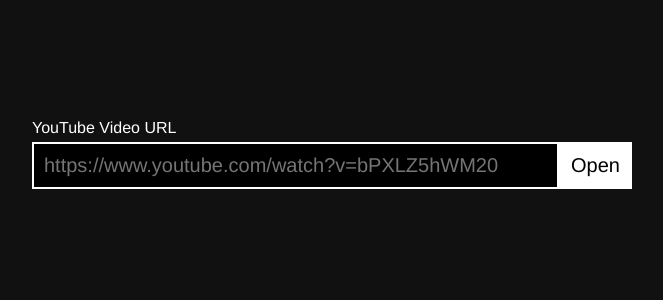
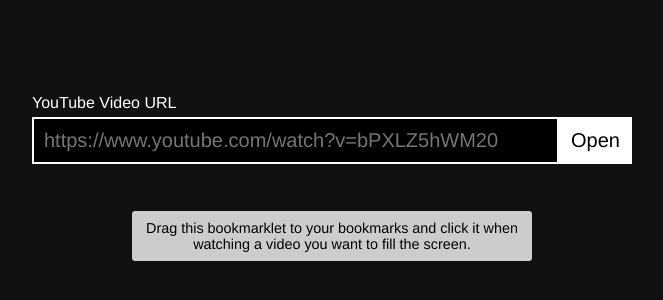
Before and after one commit to andrejewski/youtube-frame, a website: page index.html in a window 1280 px wide. Shown: the part 230-530 px from the top of the page, without its empty margins (308-971 px from the left). Drawn offline with Linux system fonts and the light colour scheme.

Commit message:
bookmarklet + hash

```diff
--- /dev/null
+++ b/bookmarklet.js
@@ -0,0 +1,6 @@
+
+// expanded
+window.location = 'http://andrejewski.github.io/youtube-frame#'+window.location.href.split('/').pop().split('=').pop();
+
+// link
+// javascript:(function()%7Bwindow.location%20%3D%20'http%3A%2F%2Fandrejewski.github.io%2Fyoutube-frame%23'%2Bwindow.location.href.split('%2F').pop().split('%3D').pop()%7D)()
--- a/index.css
+++ b/index.css
@@ -67,3 +67,21 @@
 }
 
 .warn {color: red;}
+
+.bookmarklet {
+  display: inline-block;
+  padding: 8px 12px;
+  font-size: 0.9em;
+  text-align: center;
+  text-decoration: none;
+  color: #000;
+  background-color: #ccc;
+  border: 1px solid transparent;
+  border-radius: 3px;
+  max-width: 400px;
+}
+
+.bookmarklet:hover {
+  background-color: #fff;
+  border-color: #fff;
+}
--- a/index.html
+++ b/index.html
@@ -14,6 +14,9 @@
         <input class='open' type='submit' value='Open'/>
       </div>
       <p class='warn'></p>
+      <a class='bookmarklet' href="javascript:(function()%7Bwindow.location%20%3D%20'http%3A%2F%2Fandrejewski.github.io%2Fyoutube-frame%23'%2Bwindow.location.href.split('%2F').pop().split('%3D').pop()%7D)()">
+        Drag this bookmarklet to your bookmarks and click it when watching a video you want to fill the screen.
+      </a>
     </form>
     <iframe id='frame' class='hidden' frameborder='none'></iframe>
 
--- a/index.js
+++ b/index.js
@@ -36,3 +36,11 @@
     loadFrame(url);
   }
 });
+
+if(window.location.hash) {
+  var id = window.location.hash.slice(1);
+  $frame.removeClass('hidden');
+  $(window).on('resize', fitFrame);
+  fitFrame();
+  loadFrame("https://www.youtube.com/embed/"+id);
+}
```
